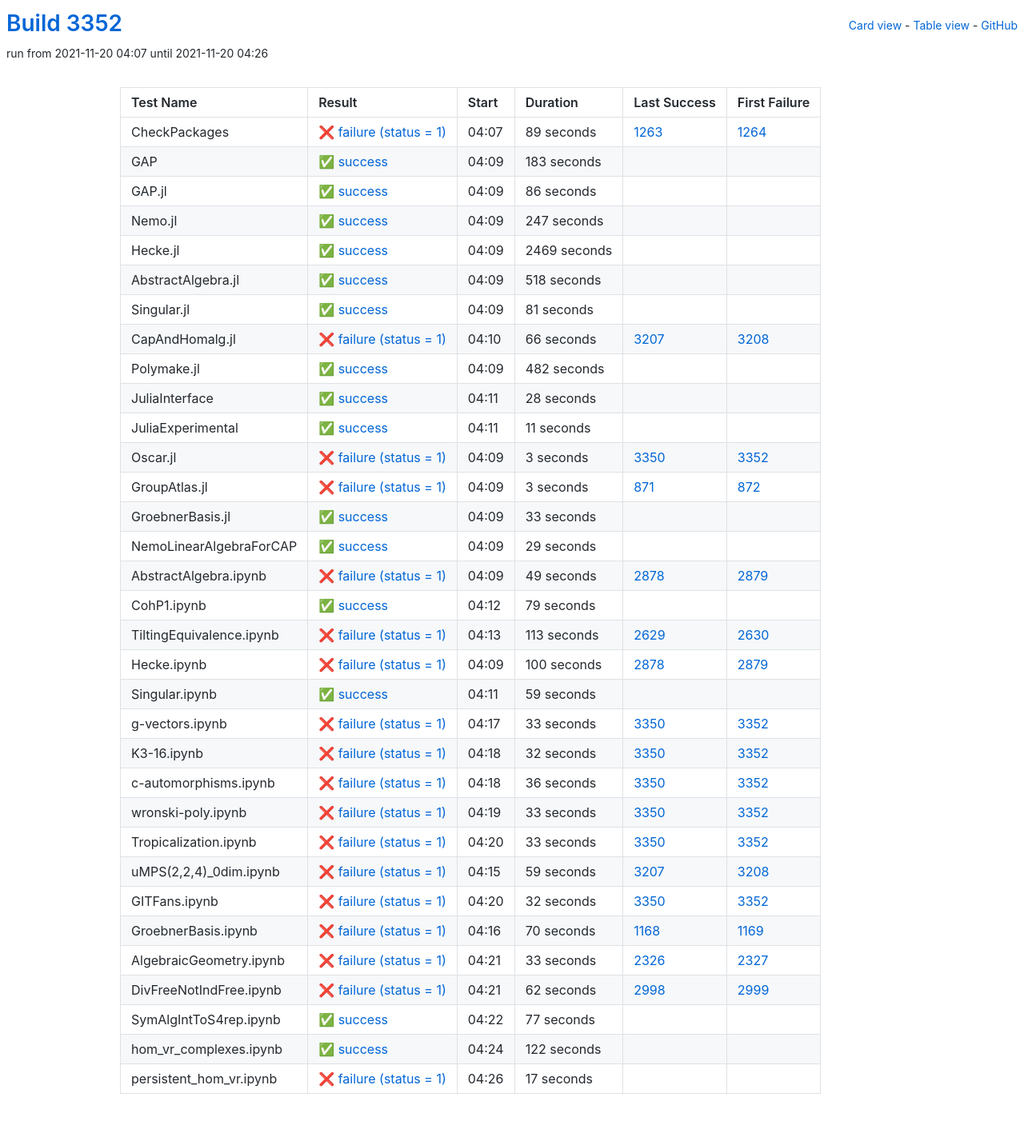
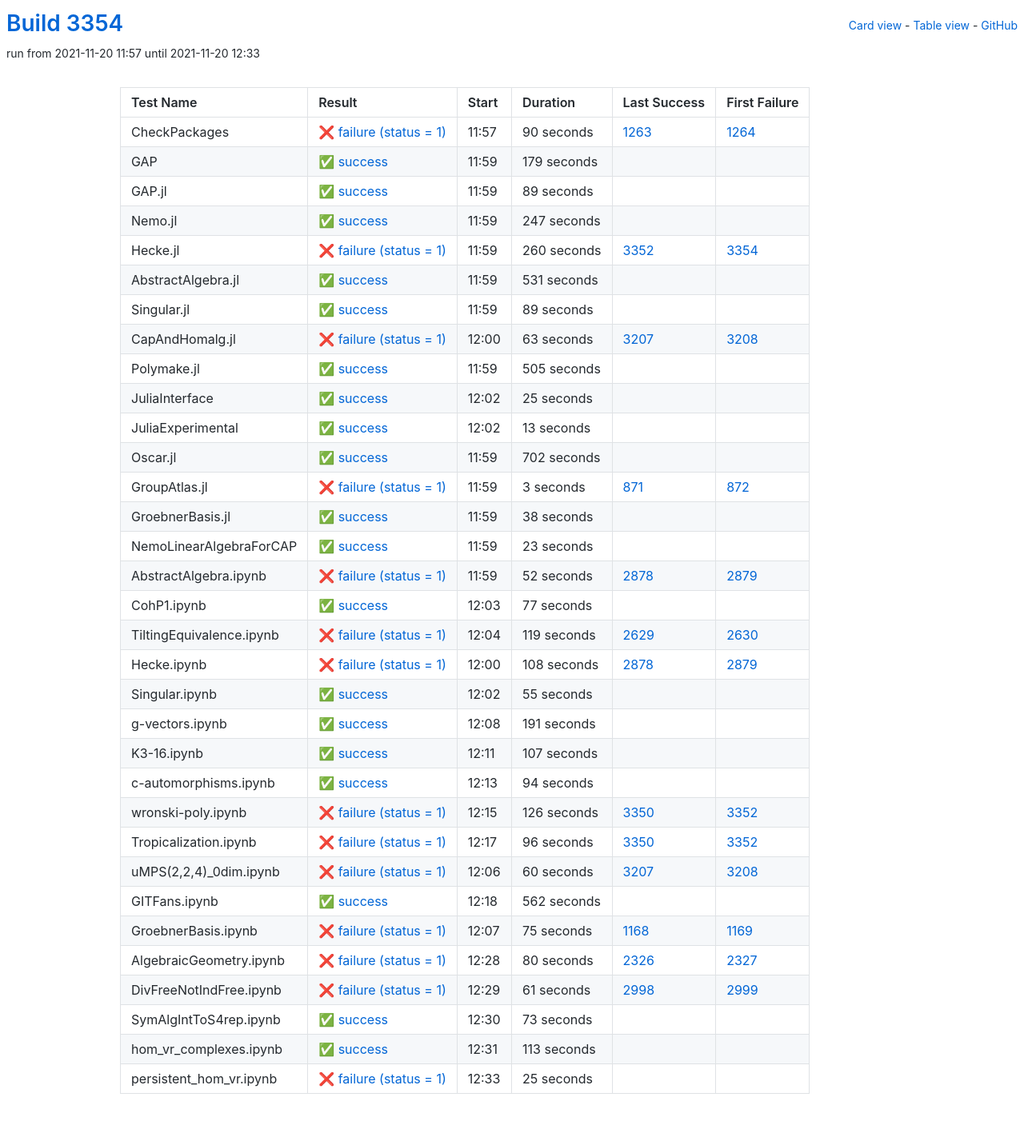
Before and after one commit to oscar-system/oscar-ci-status-stable, a Jekyll site: the page built from table.html, in a window 1280 px wide. Shown: the whole page at 80% size. Built offline with Jekyll 4.4.1, drawn with Linux system fonts in a browser that asks for light colours.

Commit message:
Build #3354

```diff
--- a/_data/ci.yml
+++ b/_data/ci.yml
@@ -1,6 +1,6 @@
 ---
-build: 3352
-build_url: https://oscarci.mathematik.uni-kl.de/job/oscar-stable/3352/
+build: 3354
+build_url: https://oscarci.mathematik.uni-kl.de/job/oscar-stable/3354/
 job: oscar-stable
 organization: oscar-system
 repo: oscar-ci-status-stable
@@ -8,44 +8,44 @@ repourl: https://github.com/oscar-system/oscar-ci-status-stable
 tests:
 - name: CheckPackages
   id: checkpackages
-  log: https://oscarci.mathematik.uni-kl.de/job/oscar-stable/3352/artifact/logs/build-3352/CheckPackages.log
-  start: 2021-11-20 04:07
+  log: https://oscarci.mathematik.uni-kl.de/job/oscar-stable/3354/artifact/logs/build-3354/CheckPackages.log
+  start: 2021-11-20 11:57
   success: false
   exitcode: 1
   status: failure
-  duration: 89
+  duration: 90
   last_success: 1263
   last_success_url: https://oscarci.mathematik.uni-kl.de/job/oscar-stable/1263/
   first_failure: 1264
   first_failure_url: https://oscarci.mathematik.uni-kl.de/job/oscar-stable/1264/
 - name: GAP
   id: gap
-  log: https://oscarci.mathematik.uni-kl.de/job/oscar-stable/3352/artifact/logs/build-3352/GAP.log
-  start: 2021-11-20 04:09
+  log: https://oscarci.mathematik.uni-kl.de/job/oscar-stable/3354/artifact/logs/build-3354/GAP.log
+  start: 2021-11-20 11:59
   success: true
   exitcode: 0
   status: success
-  duration: 183
+  duration: 179
   last_success: false
   last_success_url:
   first_failure: false
   first_failure_url:
 - name: GAP.jl
   id: gap-jl
-  log: https://oscarci.mathematik.uni-kl.de/job/oscar-stable/3352/artifact/logs/build-3352/GAP.jl.log
-  start: 2021-11-20 04:09
+  log: https://oscarci.mathematik.uni-kl.de/job/oscar-stable/3354/artifact/logs/build-3354/GAP.jl.log
+  start: 2021-11-20 11:59
   success: true
   exitcode: 0
   status: success
-  duration: 86
+  duration: 89
   last_success: false
   last_success_url:
   first_failure: false
   first_failure_url:
 - name: Nemo.jl
   id: nemo-jl
-  log: https://oscarci.mathematik.uni-kl.de/job/oscar-stable/3352/artifact/logs/build-3352/Nemo.jl.log
-  start: 2021-11-20 04:09
+  log: https://oscarci.mathematik.uni-kl.de/job/oscar-stable/3354/artifact/logs/build-3354/Nemo.jl.log
+  start: 2021-11-20 11:59
   success: true
   exitcode: 0
   status: success
@@ -56,104 +56,104 @@ tests:
   first_failure_url:
 - name: Hecke.jl
   id: hecke-jl
-  log: https://oscarci.mathematik.uni-kl.de/job/oscar-stable/3352/artifact/logs/build-3352/Hecke.jl.log
-  start: 2021-11-20 04:09
+  log: https://oscarci.mathematik.uni-kl.de/job/oscar-stable/3354/artifact/logs/build-3354/Hecke.jl.log
+  start: 2021-11-20 11:59
+  success: false
+  exitcode: 1
+  status: failure
+  duration: 260
+  last_success: 3352
+  last_success_url: https://oscarci.mathematik.uni-kl.de/job/oscar-stable/3352/
+  first_failure: 3354
+  first_failure_url: https://oscarci.mathematik.uni-kl.de/job/oscar-stable/3354/
+- name: AbstractAlgebra.jl
+  id: abstractalgebra-jl
+  log: https://oscarci.mathematik.uni-kl.de/job/oscar-stable/3354/artifact/logs/build-3354/AbstractAlgebra.jl.log
+  start: 2021-11-20 11:59
   success: true
   exitcode: 0
   status: success
-  duration: 2469
-  last_success: false
-  last_success_url:
-  first_failure: false
-  first_failure_url:
-- name: AbstractAlgebra.jl
-  id: abstractalgebra-jl
-  log: https://oscarci.mathematik.uni-kl.de/job/oscar-stable/3352/artifact/logs/build-3352/AbstractAlgebra.jl.log
-  start: 2021-11-20 04:09
-  success: true
-  exitcode: 0
-  status: success
-  duration: 518
+  duration: 531
   last_success: false
   last_success_url:
   first_failure: false
   first_failure_url:
 - name: Singular.jl
   id: singular-jl
-  log: https://oscarci.mathematik.uni-kl.de/job/oscar-stable/3352/artifact/logs/build-3352/Singular.jl.log
-  start: 2021-11-20 04:09
+  log: https://oscarci.mathematik.uni-kl.de/job/oscar-stable/3354/artifact/logs/build-3354/Singular.jl.log
+  start: 2021-11-20 11:59
   success: true
   exitcode: 0
   status: success
-  duration: 81
+  duration: 89
   last_success: false
   last_success_url:
   first_failure: false
   first_failure_url:
 - name: CapAndHomalg.jl
   id: capandhomalg-jl
-  log: https://oscarci.mathematik.uni-kl.de/job/oscar-stable/3352/artifact/logs/build-3352/CapAndHomalg.jl.log
-  start: 2021-11-20 04:10
+  log: https://oscarci.mathematik.uni-kl.de/job/oscar-stable/3354/artifact/logs/build-3354/CapAndHomalg.jl.log
+  start: 2021-11-20 12:00
   success: false
   exitcode: 1
   status: failure
-  duration: 66
+  duration: 63
   last_success: 3207
   last_success_url: https://oscarci.mathematik.uni-kl.de/job/oscar-stable/3207/
   first_failure: 3208
   first_failure_url: https://oscarci.mathematik.uni-kl.de/job/oscar-stable/3208/
 - name: Polymake.jl
   id: polymake-jl
-  log: https://oscarci.mathematik.uni-kl.de/job/oscar-stable/3352/artifact/logs/build-3352/Polymake.jl.log
-  start: 2021-11-20 04:09
+  log: https://oscarci.mathematik.uni-kl.de/job/oscar-stable/3354/artifact/logs/build-3354/Polymake.jl.log
+  start: 2021-11-20 11:59
   success: true
   exitcode: 0
   status: success
-  duration: 482
+  duration: 505
   last_success: false
   last_success_url:
   first_failure: false
   first_failure_url:
 - name: JuliaInterface
   id: juliainterface
-  log: https://oscarci.mathematik.uni-kl.de/job/oscar-stable/3352/artifact/logs/build-3352/JuliaInterface.log
-  start: 2021-11-20 04:11
+  log: https://oscarci.mathematik.uni-kl.de/job/oscar-stable/3354/artifact/logs/build-3354/JuliaInterface.log
+  start: 2021-11-20 12:02
   success: true
   exitcode: 0
   status: success
-  duration: 28
+  duration: 25
   last_success: false
   last_success_url:
   first_failure: false
   first_failure_url:
 - name: JuliaExperimental
   id: juliaexperimental
-  log: https://oscarci.mathematik.uni-kl.de/job/oscar-stable/3352/artifact/logs/build-3352/JuliaExperimental.log
-  start: 2021-11-20 04:11
+  log: https://oscarci.mathematik.uni-kl.de/job/oscar-stable/3354/artifact/logs/build-3354/JuliaExperimental.log
+  start: 2021-11-20 12:02
   success: true
   exitcode: 0
   status: success
-  duration: 11
+  duration: 13
   last_success: false
   last_success_url:
   first_failure: false
   first_failure_url:
 - name: Oscar.jl
   id: oscar-jl
-  log: https://oscarci.mathematik.uni-kl.de/job/oscar-stable/3352/artifact/logs/build-3352/Oscar.jl.log
-  start: 2021-11-20 04:09
-  success: false
-  exitcode: 1
-  status: failure
-  duration: 3
-  last_success: 3350
-  last_success_url: https://oscarci.mathematik.uni-kl.de/job/oscar-stable/3350/
-  first_failure: 3352
-  first_failure_url: https://oscarci.mathematik.uni-kl.de/job/oscar-stable/3352/
+  log: https://oscarci.mathematik.uni-kl.de/job/oscar-stable/3354/artifact/logs/build-3354/Oscar.jl.log
+  start: 2021-11-20 11:59
+  success: true
+  exitcode: 0
+  status: success
+  duration: 702
+  last_success: false
+  last_success_url:
+  first_failure: false
+  first_failure_url:
 - name: GroupAtlas.jl
   id: groupatlas-jl
-  log: https://oscarci.mathematik.uni-kl.de/job/oscar-stable/3352/artifact/logs/build-3352/GroupAtlas.jl.log
-  start: 2021-11-20 04:09
+  log: https://oscarci.mathematik.uni-kl.de/job/oscar-stable/3354/artifact/logs/build-3354/GroupAtlas.jl.log
+  start: 2021-11-20 11:59
   success: false
   exitcode: 1
   status: failure
@@ -164,212 +164,44 @@ tests:
   first_failure_url: https://oscarci.mathematik.uni-kl.de/job/oscar-stable/872/
 - name: GroebnerBasis.jl
   id: groebnerbasis-jl
-  log: https://oscarci.mathematik.uni-kl.de/job/oscar-stable/3352/artifact/logs/build-3352/GroebnerBasis.jl.log
-  start: 2021-11-20 04:09
+  log: https://oscarci.mathematik.uni-kl.de/job/oscar-stable/3354/artifact/logs/build-3354/GroebnerBasis.jl.log
+  start: 2021-11-20 11:59
   success: true
   exitcode: 0
   status: success
-  duration: 33
+  duration: 38
   last_success: false
   last_success_url:
   first_failure: false
   first_failure_url:
 - name: NemoLinearAlgebraForCAP
   id: nemolinearalgebraforcap
-  log: https://oscarci.mathematik.uni-kl.de/job/oscar-stable/3352/artifact/logs/build-3352/NemoLinearAlgebraForCAP.log
-  start: 2021-11-20 04:09
+  log: https://oscarci.mathematik.uni-kl.de/job/oscar-stable/3354/artifact/logs/build-3354/NemoLinearAlgebraForCAP.log
+  start: 2021-11-20 11:59
   success: true
   exitcode: 0
   status: success
-  duration: 29
+  duration: 23
   last_success: false
   last_success_url:
   first_failure: false
   first_failure_url:
 - name: AbstractAlgebra.ipynb
   id: abstractalgebra-ipynb
-  log: https://oscarci.mathematik.uni-kl.de/job/oscar-stable/3352/artifact/logs/build-3352/AbstractAlgebra.ipynb.log
-  start: 2021-11-20 04:09
+  log: https://oscarci.mathematik.uni-kl.de/job/oscar-stable/3354/artifact/logs/build-3354/AbstractAlgebra.ipynb.log
+  start: 2021-11-20 11:59
   success: false
   exitcode: 1
   status: failure
-  duration: 49
+  duration: 52
   last_success: 2878
   last_success_url: https://oscarci.mathematik.uni-kl.de/job/oscar-stable/2878/
   first_failure: 2879
   first_failure_url: https://oscarci.mathematik.uni-kl.de/job/oscar-stable/2879/
 - name: CohP1.ipynb
   id: cohp1-ipynb
-  log: https://oscarci.mathematik.uni-kl.de/job/oscar-stable/3352/artifact/logs/build-3352/CohP1.ipynb.log
-  start: 2021-11-20 04:12
-  success: true
-  exitcode: 0
-  status: success
-  duration: 79
-  last_success: false
-  last_success_url:
-  first_failure: false
-  first_failure_url:
-- name: TiltingEquivalence.ipynb
-  id: tiltingequivalence-ipynb
-  log: https://oscarci.mathematik.uni-kl.de/job/oscar-stable/3352/artifact/logs/build-3352/TiltingEquivalence.ipynb.log
-  start: 2021-11-20 04:13
-  success: false
-  exitcode: 1
-  status: failure
-  duration: 113
-  last_success: 2629
-  last_success_url: https://oscarci.mathematik.uni-kl.de/job/oscar-stable/2629/
-  first_failure: 2630
-  first_failure_url: https://oscarci.mathematik.uni-kl.de/job/oscar-stable/2630/
-- name: Hecke.ipynb
-  id: hecke-ipynb
-  log: https://oscarci.mathematik.uni-kl.de/job/oscar-stable/3352/artifact/logs/build-3352/Hecke.ipynb.log
-  start: 2021-11-20 04:09
-  success: false
-  exitcode: 1
-  status: failure
-  duration: 100
-  last_success: 2878
-  last_success_url: https://oscarci.mathematik.uni-kl.de/job/oscar-stable/2878/
-  first_failure: 2879
-  first_failure_url: https://oscarci.mathematik.uni-kl.de/job/oscar-stable/2879/
-- name: Singular.ipynb
-  id: singular-ipynb
-  log: https://oscarci.mathematik.uni-kl.de/job/oscar-stable/3352/artifact/logs/build-3352/Singular.ipynb.log
-  start: 2021-11-20 04:11
-  success: true
-  exitcode: 0
-  status: success
-  duration: 59
-  last_success: false
-  last_success_url:
-  first_failure: false
-  first_failure_url:
-- name: g-vectors.ipynb
-  id: g-vectors-ipynb
-  log: https://oscarci.mathematik.uni-kl.de/job/oscar-stable/3352/artifact/logs/build-3352/g-vectors.ipynb.log
-  start: 2021-11-20 04:17
-  success: false
-  exitcode: 1
-  status: failure
-  duration: 33
-  last_success: 3350
-  last_success_url: https://oscarci.mathematik.uni-kl.de/job/oscar-stable/3350/
-  first_failure: 3352
-  first_failure_url: https://oscarci.mathematik.uni-kl.de/job/oscar-stable/3352/
-- name: K3-16.ipynb
-  id: k3-16-ipynb
-  log: https://oscarci.mathematik.uni-kl.de/job/oscar-stable/3352/artifact/logs/build-3352/K3-16.ipynb.log
-  start: 2021-11-20 04:18
-  success: false
-  exitcode: 1
-  status: failure
-  duration: 32
-  last_success: 3350
-  last_success_url: https://oscarci.mathematik.uni-kl.de/job/oscar-stable/3350/
-  first_failure: 3352
-  first_failure_url: https://oscarci.mathematik.uni-kl.de/job/oscar-stable/3352/
-- name: c-automorphisms.ipynb
-  id: c-automorphisms-ipynb
-  log: https://oscarci.mathematik.uni-kl.de/job/oscar-stable/3352/artifact/logs/build-3352/c-automorphisms.ipynb.log
-  start: 2021-11-20 04:18
-  success: false
-  exitcode: 1
-  status: failure
-  duration: 36
-  last_success: 3350
-  last_success_url: https://oscarci.mathematik.uni-kl.de/job/oscar-stable/3350/
-  first_failure: 3352
-  first_failure_url: https://oscarci.mathematik.uni-kl.de/job/oscar-stable/3352/
-- name: wronski-poly.ipynb
-  id: wronski-poly-ipynb
-  log: https://oscarci.mathematik.uni-kl.de/job/oscar-stable/3352/artifact/logs/build-3352/wronski-poly.ipynb.log
-  start: 2021-11-20 04:19
-  success: false
-  exitcode: 1
-  status: failure
-  duration: 33
-  last_success: 3350
-  last_success_url: https://oscarci.mathematik.uni-kl.de/job/oscar-stable/3350/
-  first_failure: 3352
-  first_failure_url: https://oscarci.mathematik.uni-kl.de/job/oscar-stable/3352/
-- name: Tropicalization.ipynb
-  id: tropicalization-ipynb
-  log: https://oscarci.mathematik.uni-kl.de/job/oscar-stable/3352/artifact/logs/build-3352/Tropicalization.ipynb.log
-  start: 2021-11-20 04:20
-  success: false
-  exitcode: 1
-  status: failure
-  duration: 33
-  last_success: 3350
-  last_success_url: https://oscarci.mathematik.uni-kl.de/job/oscar-stable/3350/
-  first_failure: 3352
-  first_failure_url: https://oscarci.mathematik.uni-kl.de/job/oscar-stable/3352/
-- name: uMPS(2,2,4)_0dim.ipynb
-  id: umps-2-2-4-0dim-ipynb
-  log: https://oscarci.mathematik.uni-kl.de/job/oscar-stable/3352/artifact/logs/build-3352/uMPS-2-2-4-_0dim.ipynb.log
-  start: 2021-11-20 04:15
-  success: false
-  exitcode: 1
-  status: failure
-  duration: 59
-  last_success: 3207
-  last_success_url: https://oscarci.mathematik.uni-kl.de/job/oscar-stable/3207/
-  first_failure: 3208
-  first_failure_url: https://oscarci.mathematik.uni-kl.de/job/oscar-stable/3208/
-- name: GITFans.ipynb
-  id: gitfans-ipynb
-  log: https://oscarci.mathematik.uni-kl.de/job/oscar-stable/3352/artifact/logs/build-3352/GITFans.ipynb.log
-  start: 2021-11-20 04:20
-  success: false
-  exitcode: 1
-  status: failure
-  duration: 32
-  last_success: 3350
-  last_success_url: https://oscarci.mathematik.uni-kl.de/job/oscar-stable/3350/
-  first_failure: 3352
-  first_failure_url: https://oscarci.mathematik.uni-kl.de/job/oscar-stable/3352/
-- name: GroebnerBasis.ipynb
-  id: groebnerbasis-ipynb
-  log: https://oscarci.mathematik.uni-kl.de/job/oscar-stable/3352/artifact/logs/build-3352/GroebnerBasis.ipynb.log
-  start: 2021-11-20 04:16
-  success: false
-  exitcode: 1
-  status: failure
-  duration: 70
-  last_success: 1168
-  last_success_url: https://oscarci.mathematik.uni-kl.de/job/oscar-stable/1168/
-  first_failure: 1169
-  first_failure_url: https://oscarci.mathematik.uni-kl.de/job/oscar-stable/1169/
-- name: AlgebraicGeometry.ipynb
-  id: algebraicgeometry-ipynb
-  log: https://oscarci.mathematik.uni-kl.de/job/oscar-stable/3352/artifact/logs/build-3352/AlgebraicGeometry.ipynb.log
-  start: 2021-11-20 04:21
-  success: false
-  exitcode: 1
-  status: failure
-  duration: 33
-  last_success: 2326
-  last_success_url: https://oscarci.mathematik.uni-kl.de/job/oscar-stable/2326/
-  first_failure: 2327
-  first_failure_url: https://oscarci.mathematik.uni-kl.de/job/oscar-stable/2327/
-- name: DivFreeNotIndFree.ipynb
-  id: divfreenotindfree-ipynb
-  log: https://oscarci.mathematik.uni-kl.de/job/oscar-stable/3352/artifact/logs/build-3352/DivFreeNotIndFree.ipynb.log
-  start: 2021-11-20 04:21
-  success: false
-  exitcode: 1
-  status: failure
-  duration: 62
-  last_success: 2998
-  last_success_url: https://oscarci.mathematik.uni-kl.de/job/oscar-stable/2998/
-  first_failure: 2999
-  first_failure_url: https://oscarci.mathematik.uni-kl.de/job/oscar-stable/2999/
-- name: SymAlgIntToS4rep.ipynb
-  id: symalginttos4rep-ipynb
-  log: https://oscarci.mathematik.uni-kl.de/job/oscar-stable/3352/artifact/logs/build-3352/SymAlgIntToS4rep.ipynb.log
-  start: 2021-11-20 04:22
+  log: https://oscarci.mathematik.uni-kl.de/job/oscar-stable/3354/artifact/logs/build-3354/CohP1.ipynb.log
+  start: 2021-11-20 12:03
   success: true
   exitcode: 0
   status: success
@@ -378,26 +210,194 @@ tests:
   last_success_url:
   first_failure: false
   first_failure_url:
-- name: hom_vr_complexes.ipynb
-  id: hom-vr-complexes-ipynb
-  log: https://oscarci.mathematik.uni-kl.de/job/oscar-stable/3352/artifact/logs/build-3352/hom_vr_complexes.ipynb.log
-  start: 2021-11-20 04:24
+- name: TiltingEquivalence.ipynb
+  id: tiltingequivalence-ipynb
+  log: https://oscarci.mathematik.uni-kl.de/job/oscar-stable/3354/artifact/logs/build-3354/TiltingEquivalence.ipynb.log
+  start: 2021-11-20 12:04
+  success: false
+  exitcode: 1
+  status: failure
+  duration: 119
+  last_success: 2629
+  last_success_url: https://oscarci.mathematik.uni-kl.de/job/oscar-stable/2629/
+  first_failure: 2630
+  first_failure_url: https://oscarci.mathematik.uni-kl.de/job/oscar-stable/2630/
+- name: Hecke.ipynb
+  id: hecke-ipynb
+  log: https://oscarci.mathematik.uni-kl.de/job/oscar-stable/3354/artifact/logs/build-3354/Hecke.ipynb.log
+  start: 2021-11-20 12:00
+  success: false
+  exitcode: 1
+  status: failure
+  duration: 108
+  last_success: 2878
+  last_success_url: https://oscarci.mathematik.uni-kl.de/job/oscar-stable/2878/
+  first_failure: 2879
+  first_failure_url: https://oscarci.mathematik.uni-kl.de/job/oscar-stable/2879/
+- name: Singular.ipynb
+  id: singular-ipynb
+  log: https://oscarci.mathematik.uni-kl.de/job/oscar-stable/3354/artifact/logs/build-3354/Singular.ipynb.log
+  start: 2021-11-20 12:02
   success: true
   exitcode: 0
   status: success
-  duration: 122
+  duration: 55
+  last_success: false
+  last_success_url:
+  first_failure: false
+  first_failure_url:
+- name: g-vectors.ipynb
+  id: g-vectors-ipynb
+  log: https://oscarci.mathematik.uni-kl.de/job/oscar-stable/3354/artifact/logs/build-3354/g-vectors.ipynb.log
+  start: 2021-11-20 12:08
+  success: true
+  exitcode: 0
+  status: success
+  duration: 191
+  last_success: false
+  last_success_url:
+  first_failure: false
+  first_failure_url:
+- name: K3-16.ipynb
+  id: k3-16-ipynb
+  log: https://oscarci.mathematik.uni-kl.de/job/oscar-stable/3354/artifact/logs/build-3354/K3-16.ipynb.log
+  start: 2021-11-20 12:11
+  success: true
+  exitcode: 0
+  status: success
+  duration: 107
+  last_success: false
+  last_success_url:
+  first_failure: false
+  first_failure_url:
+- name: c-automorphisms.ipynb
+  id: c-automorphisms-ipynb
+  log: https://oscarci.mathematik.uni-kl.de/job/oscar-stable/3354/artifact/logs/build-3354/c-automorphisms.ipynb.log
+  start: 2021-11-20 12:13
+  success: true
+  exitcode: 0
+  status: success
+  duration: 94
+  last_success: false
+  last_success_url:
+  first_failure: false
+  first_failure_url:
+- name: wronski-poly.ipynb
+  id: wronski-poly-ipynb
+  log: https://oscarci.mathematik.uni-kl.de/job/oscar-stable/3354/artifact/logs/build-3354/wronski-poly.ipynb.log
+  start: 2021-11-20 12:15
+  success: false
+  exitcode: 1
+  status: failure
+  duration: 126
+  last_success: 3350
+  last_success_url: https://oscarci.mathematik.uni-kl.de/job/oscar-stable/3350/
+  first_failure: 3352
+  first_failure_url: https://oscarci.mathematik.uni-kl.de/job/oscar-stable/3352/
+- name: Tropicalization.ipynb
+  id: tropicalization-ipynb
+  log: https://oscarci.mathematik.uni-kl.de/job/oscar-stable/3354/artifact/logs/build-3354/Tropicalization.ipynb.log
+  start: 2021-11-20 12:17
+  success: false
+  exitcode: 1
+  status: failure
+  duration: 96
+  last_success: 3350
+  last_success_url: https://oscarci.mathematik.uni-kl.de/job/oscar-stable/3350/
+  first_failure: 3352
+  first_failure_url: https://oscarci.mathematik.uni-kl.de/job/oscar-stable/3352/
+- name: uMPS(2,2,4)_0dim.ipynb
+  id: umps-2-2-4-0dim-ipynb
+  log: https://oscarci.mathematik.uni-kl.de/job/oscar-stable/3354/artifact/logs/build-3354/uMPS-2-2-4-_0dim.ipynb.log
+  start: 2021-11-20 12:06
+  success: false
+  exitcode: 1
+  status: failure
+  duration: 60
+  last_success: 3207
+  last_success_url: https://oscarci.mathematik.uni-kl.de/job/oscar-stable/3207/
+  first_failure: 3208
+  first_failure_url: https://oscarci.mathematik.uni-kl.de/job/oscar-stable/3208/
+- name: GITFans.ipynb
+  id: gitfans-ipynb
+  log: https://oscarci.mathematik.uni-kl.de/job/oscar-stable/3354/artifact/logs/build-3354/GITFans.ipynb.log
+  start: 2021-11-20 12:18
+  success: true
+  exitcode: 0
+  status: success
+  duration: 562
+  last_success: false
+  last_success_url:
+  first_failure: false
+  first_failure_url:
+- name: GroebnerBasis.ipynb
+  id: groebnerbasis-ipynb
+  log: https://oscarci.mathematik.uni-kl.de/job/oscar-stable/3354/artifact/logs/build-3354/GroebnerBasis.ipynb.log
+  start: 2021-11-20 12:07
+  success: false
+  exitcode: 1
+  status: failure
+  duration: 75
+  last_success: 1168
+  last_success_url: https://oscarci.mathematik.uni-kl.de/job/oscar-stable/1168/
+  first_failure: 1169
+  first_failure_url: https://oscarci.mathematik.uni-kl.de/job/oscar-stable/1169/
+- name: AlgebraicGeometry.ipynb
+  id: algebraicgeometry-ipynb
+  log: https://oscarci.mathematik.uni-kl.de/job/oscar-stable/3354/artifact/logs/build-3354/AlgebraicGeometry.ipynb.log
+  start: 2021-11-20 12:28
+  success: false
+  exitcode: 1
+  status: failure
+  duration: 80
+  last_success: 2326
+  last_success_url: https://oscarci.mathematik.uni-kl.de/job/oscar-stable/2326/
+  first_failure: 2327
+  first_failure_url: https://oscarci.mathematik.uni-kl.de/job/oscar-stable/2327/
+- name: DivFreeNotIndFree.ipynb
+  id: divfreenotindfree-ipynb
+  log: https://oscarci.mathematik.uni-kl.de/job/oscar-stable/3354/artifact/logs/build-3354/DivFreeNotIndFree.ipynb.log
+  start: 2021-11-20 12:29
+  success: false
+  exitcode: 1
+  status: failure
+  duration: 61
+  last_success: 2998
+  last_success_url: https://oscarci.mathematik.uni-kl.de/job/oscar-stable/2998/
+  first_failure: 2999
+  first_failure_url: https://oscarci.mathematik.uni-kl.de/job/oscar-stable/2999/
+- name: SymAlgIntToS4rep.ipynb
+  id: symalginttos4rep-ipynb
+  log: https://oscarci.mathematik.uni-kl.de/job/oscar-stable/3354/artifact/logs/build-3354/SymAlgIntToS4rep.ipynb.log
+  start: 2021-11-20 12:30
+  success: true
+  exitcode: 0
+  status: success
+  duration: 73
+  last_success: false
+  last_success_url:
+  first_failure: false
+  first_failure_url:
+- name: hom_vr_complexes.ipynb
+  id: hom-vr-complexes-ipynb
+  log: https://oscarci.mathematik.uni-kl.de/job/oscar-stable/3354/artifact/logs/build-3354/hom_vr_complexes.ipynb.log
+  start: 2021-11-20 12:31
+  success: true
+  exitcode: 0
+  status: success
+  duration: 113
   last_success: false
   last_success_url:
   first_failure: false
   first_failure_url:
 - name: persistent_hom_vr.ipynb
   id: persistent-hom-vr-ipynb
-  log: https://oscarci.mathematik.uni-kl.de/job/oscar-stable/3352/artifact/logs/build-3352/persistent_hom_vr.ipynb.log
-  start: 2021-11-20 04:26
+  log: https://oscarci.mathematik.uni-kl.de/job/oscar-stable/3354/artifact/logs/build-3354/persistent_hom_vr.ipynb.log
+  start: 2021-11-20 12:33
   success: false
   exitcode: 1
   status: failure
-  duration: 17
+  duration: 25
   last_success: false
   last_success_url:
   first_failure: false
```
Also changed, not shown: README.md.
